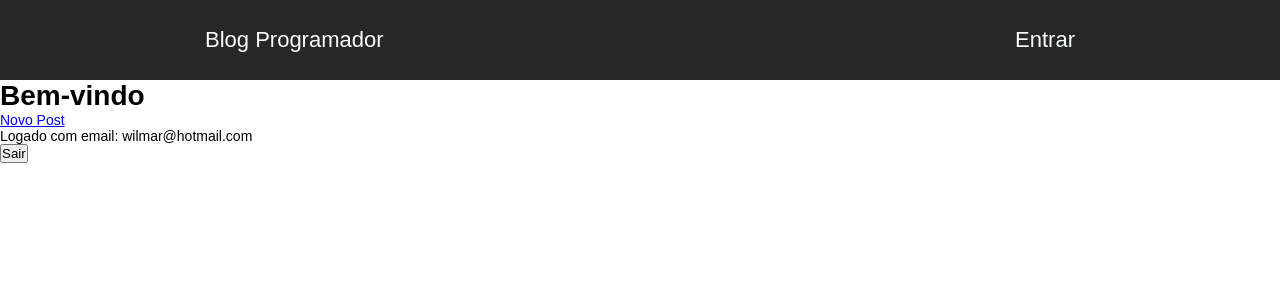
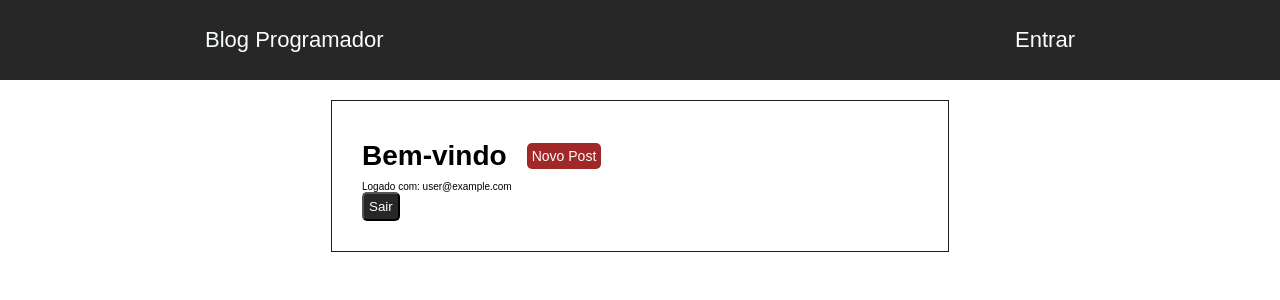
Before and after one commit to WilmarOliveira/projetoblog, a React (Create React App) app: page /dashboard in a window 1280 px wide. Shown: the top 300 px of the page. Built offline with nearby package versions, Linux system fonts and the light colour scheme; no server answers; the database is empty; sample sign-in values are in the browser's storage.

Commit message:
Complementando e estilizando painel administrativo

```diff
--- /dev/null
+++ b/src/components/Dashboard/dashboard.css
@@ -0,0 +1,34 @@
+div#principal {
+    width: 100%;
+    max-width: 618px;
+    margin: 20px auto;
+    padding: 30px;
+    border: 1px solid #1D1B1B;
+}
+
+div.conteudo {
+    display: flex;
+    align-items: center;
+    height: 50px;
+}
+
+div.conteudo a {
+    text-decoration: none;
+    background-color: #a12828;
+    color: #FBFEFF;
+    padding: 5px;
+    border-radius: 5px;
+    margin-left: 20px;
+}
+
+div#principal p {
+    font-size: 10px;
+}
+
+div#principal button {
+    cursor: pointer;
+    background-color: #272727;
+    color: #FBFEFF;
+    border-radius: 5px;
+    padding: 5px;
+}
--- a/src/components/Dashboard/index.js
+++ b/src/components/Dashboard/index.js
@@ -1,6 +1,7 @@
 import React, { Component } from 'react';
 import { Link, withRouter } from 'react-router-dom';
 import firebase from '../../firebase';
+import './dashboard.css';
 
 class Dashboard extends Component{
 
@@ -25,18 +26,23 @@ class Dashboard extends Component{
         })
     }
 
-    logout() {
-
+    logout = async () => {
+        await firebase.logout()
+        .catch((error) => {
+            console.log(error);
+        });
+        localStorage.removeItem('nome');
+        this.props.history.replace('/');
     }
 
     render() {
         return(
-            <div>
-                <div>
+            <div id="principal">
+                <div className="conteudo">
                     <h1>Bem-vindo {this.state.nome}</h1>
                     <Link to="/dashboard/new">Novo Post</Link>
                 </div>
-                <p>Logado com email: wilmar@hotmail.com</p>
+                <p>Logado com: {firebase.getCurrent()}</p>
                 <button onClick={this.logout} >Sair</button>
             </div>
         );
--- a/src/firebase.js
+++ b/src/firebase.js
@@ -25,6 +25,10 @@ class Firebase {
 
     login(email, senha) {
         return app.auth().signInWithEmailAndPassword(email, senha);
+    }
+
+    logout() {
+        return app.auth().signOut();
     }
 
     async register(nome, email, senha) {
```
